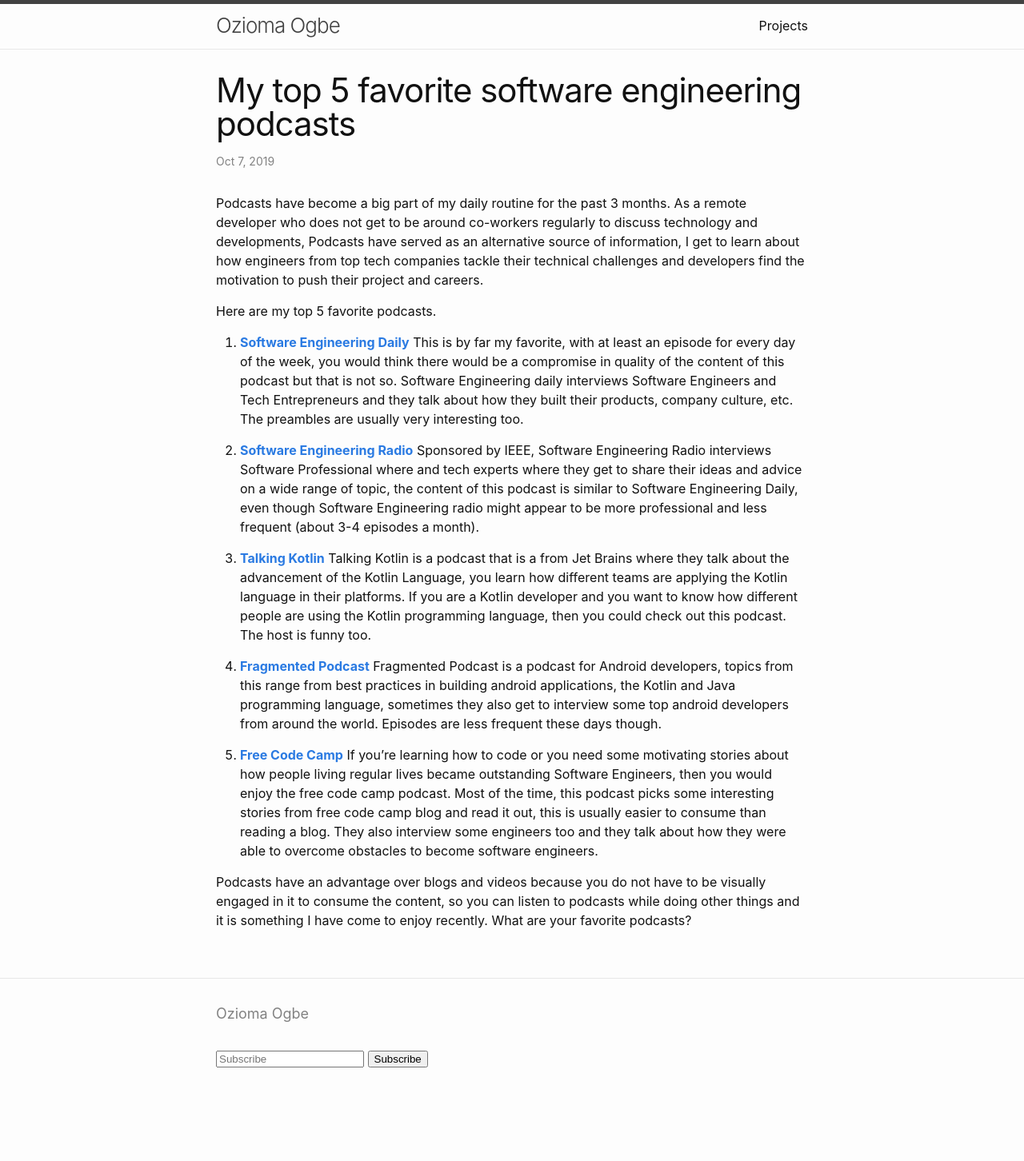
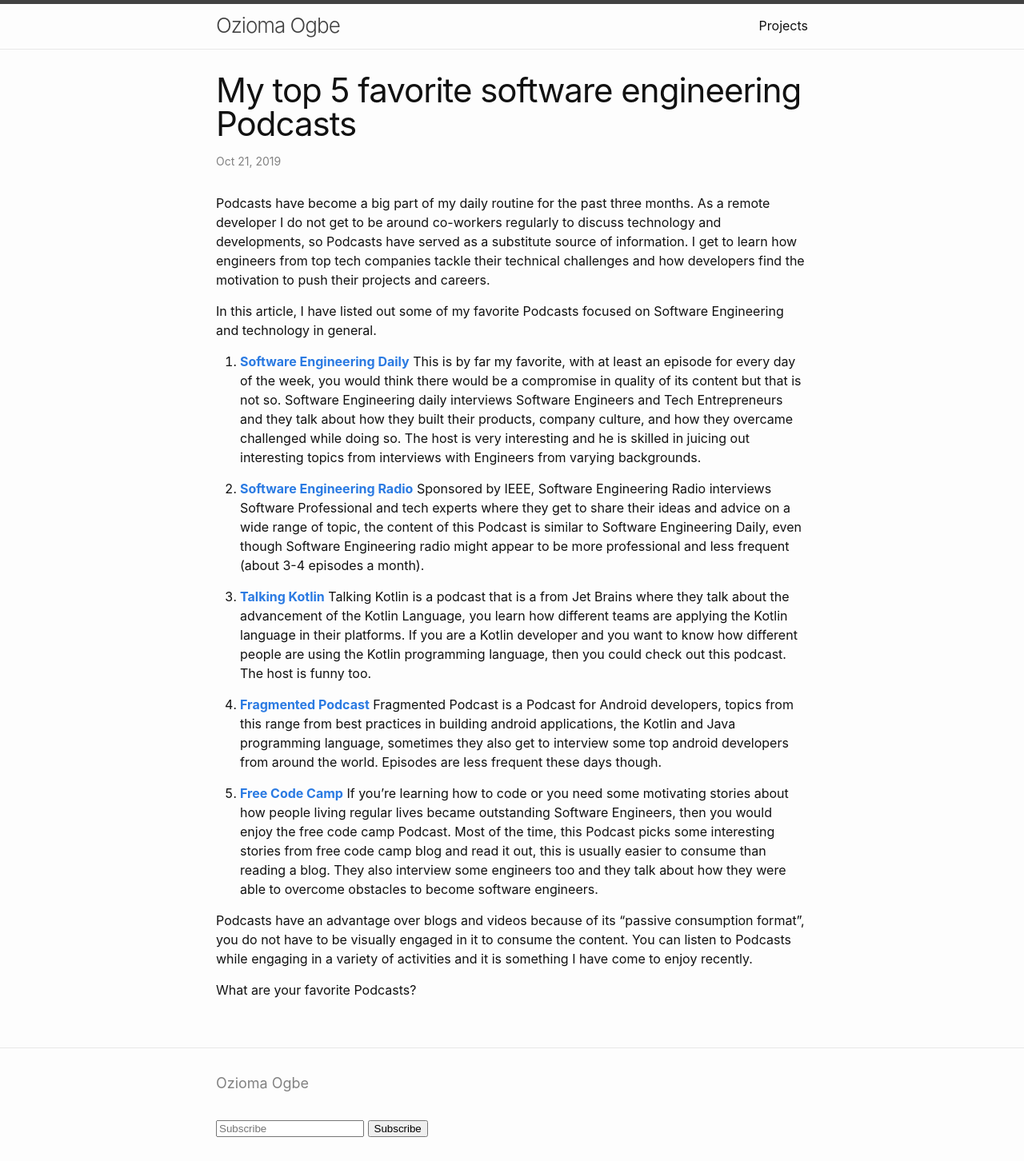
Before and after one commit to Oziomajnr/Ozioma-Personal-Website, a Jekyll site: the page built from blog/_posts/2019-10-07-my-top-5-favorite-software-engineering-podcasts.md, in a window 1280 px wide. Shown: the whole page at 80% size. Built offline with Jekyll 4.4.1, drawn with Linux system fonts in a browser that asks for light colours; comment, search, counter and statistics services are not loaded; before the commit the page ends 1365 px from its top, so only the background shows below that.

Commit message:
fix grammar in podcast article

```diff
--- a/blog/_posts/2019-10-07-my-top-5-favorite-software-engineering-podcasts.md
+++ b/blog/_posts/2019-10-07-my-top-5-favorite-software-engineering-podcasts.md
@@ -1,27 +1,28 @@
 ---
 layout:	post
-title:	"My top 5 favorite software engineering podcasts"
-date:	2019-10-07
+title:	"My top 5 favorite software engineering Podcasts"
+date:	2019-10-21
 ---
 
 
-Podcasts have become a big part of my daily routine for the past 3 months.
-As a remote developer who does not get to be around co-workers regularly to discuss technology and developments,
-Podcasts have served as an alternative source of information,
-I get to learn about how engineers from top tech companies
-tackle their technical challenges and developers find the motivation to push their project and careers.
+Podcasts have become a big part of my daily routine for the past three months.
+As a remote developer I do not get to be around co-workers regularly to discuss technology and developments, so
+Podcasts have served as a substitute source of information.
+I get to learn how engineers from top tech companies
+tackle their technical challenges and how developers find the motivation to push their projects and careers.
 
-Here are my top 5 favorite podcasts.
+In this article, I have listed out some of my favorite Podcasts focused on Software Engineering and technology in general.
 
 1. [**Software Engineering Daily**](https://softwareengineeringdaily.com)
   This is by far my favorite, with at least an episode for every day of the week,
-  you would think there would be a compromise in quality of the content of this podcast but that is not so.
+  you would think there would be a compromise in quality of its content but that is not so.
   Software Engineering daily interviews Software Engineers and Tech Entrepreneurs and they talk about how they built
-  their products, company culture, etc. The preambles are usually very interesting too.
+  their products, company culture, and how they overcame challenged while doing so.
+  The host is very interesting and he is skilled in juicing out interesting topics from interviews with Engineers from varying backgrounds.
 
 2. [**Software Engineering Radio**](https://www.se-radio.net)
-  Sponsored by IEEE, Software Engineering Radio interviews Software Professional where and tech experts where they
-   get to share their ideas and advice on a wide range of topic, the content of this podcast is similar to
+  Sponsored by IEEE, Software Engineering Radio interviews Software Professional and tech experts where they
+   get to share their ideas and advice on a wide range of topic, the content of this Podcast is similar to
   Software Engineering Daily, even though Software Engineering radio might appear to be more professional and
    less frequent (about 3-4 episodes a month).
 
@@ -32,17 +33,19 @@
     then you could check out this podcast. The host is funny too.
 
 4. [**Fragmented Podcast**](https://fragmentedpodcast.com)
-Fragmented Podcast is a podcast for Android developers, topics from this range from best practices in building android
+Fragmented Podcast is a Podcast for Android developers, topics from this range from best practices in building android
 applications, the Kotlin and Java programming language, sometimes they also get to interview some top android
 developers from around the world. Episodes are less frequent these days though.
 
 5. [**Free Code Camp**](https://podcast.freecodecamp.org)
 If you're learning how to code or you need some motivating stories about how people living regular lives became
-outstanding Software Engineers, then you would enjoy the free code camp podcast. Most of the time,
-this podcast picks some interesting stories from free code camp blog and read it out, this is usually easier to consume
+outstanding Software Engineers, then you would enjoy the free code camp Podcast. Most of the time,
+this Podcast picks some interesting stories from free code camp blog and read it out, this is usually easier to consume
 than reading a blog. They also interview some engineers too and they talk about how they were able to overcome
 obstacles to become software engineers.
 
-Podcasts have an advantage over blogs and videos because you do not have to be visually engaged in it to consume
-the content, so you can listen to podcasts while doing other things and it is something I have come to enjoy recently.
-What are your favorite podcasts?
+Podcasts have an advantage over blogs and videos because of its "passive consumption format",
+you do not have to be visually engaged in it to consume
+the content. You can listen to Podcasts while engaging in a variety of activities and it is something I have come to enjoy recently.
+
+What are your favorite Podcasts?
```
